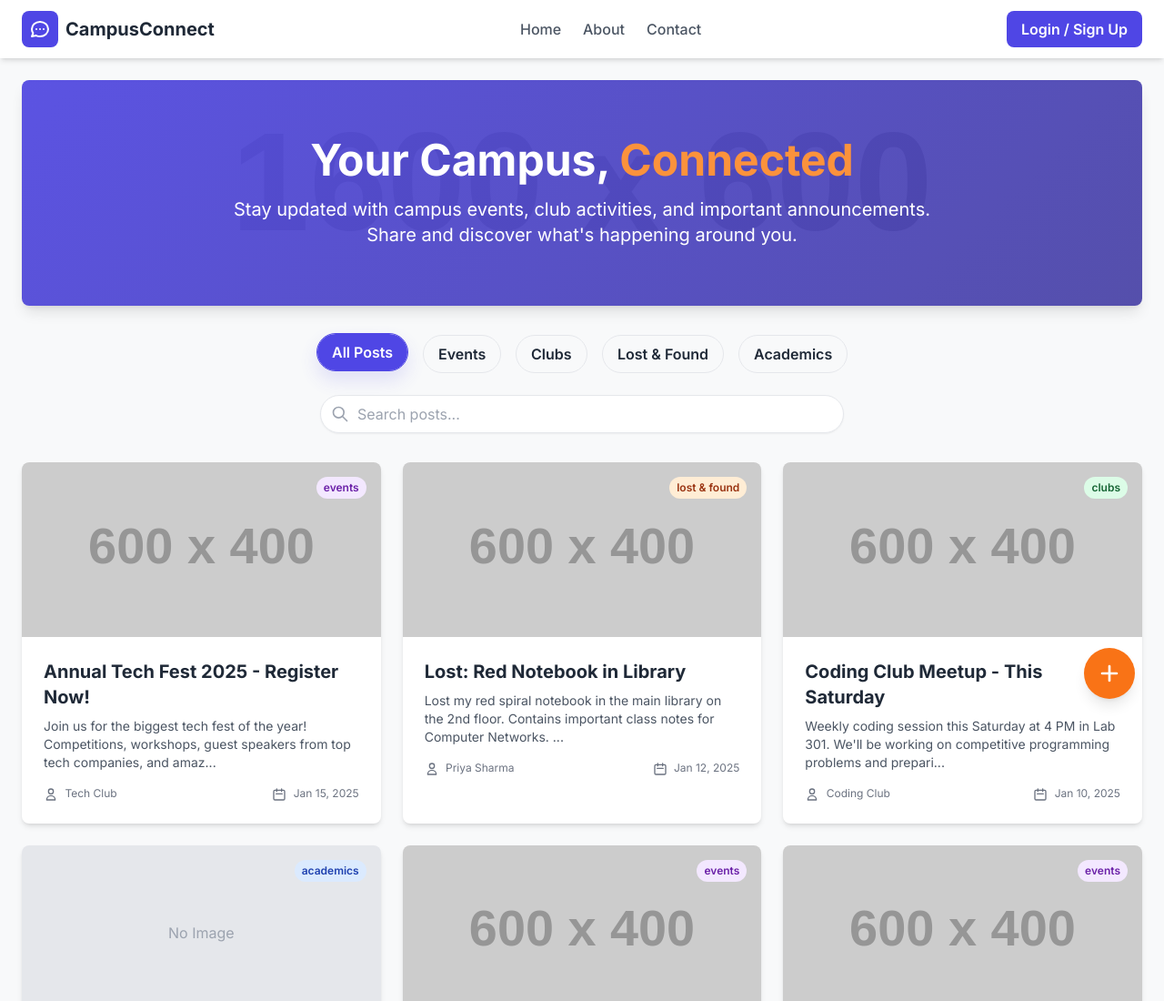
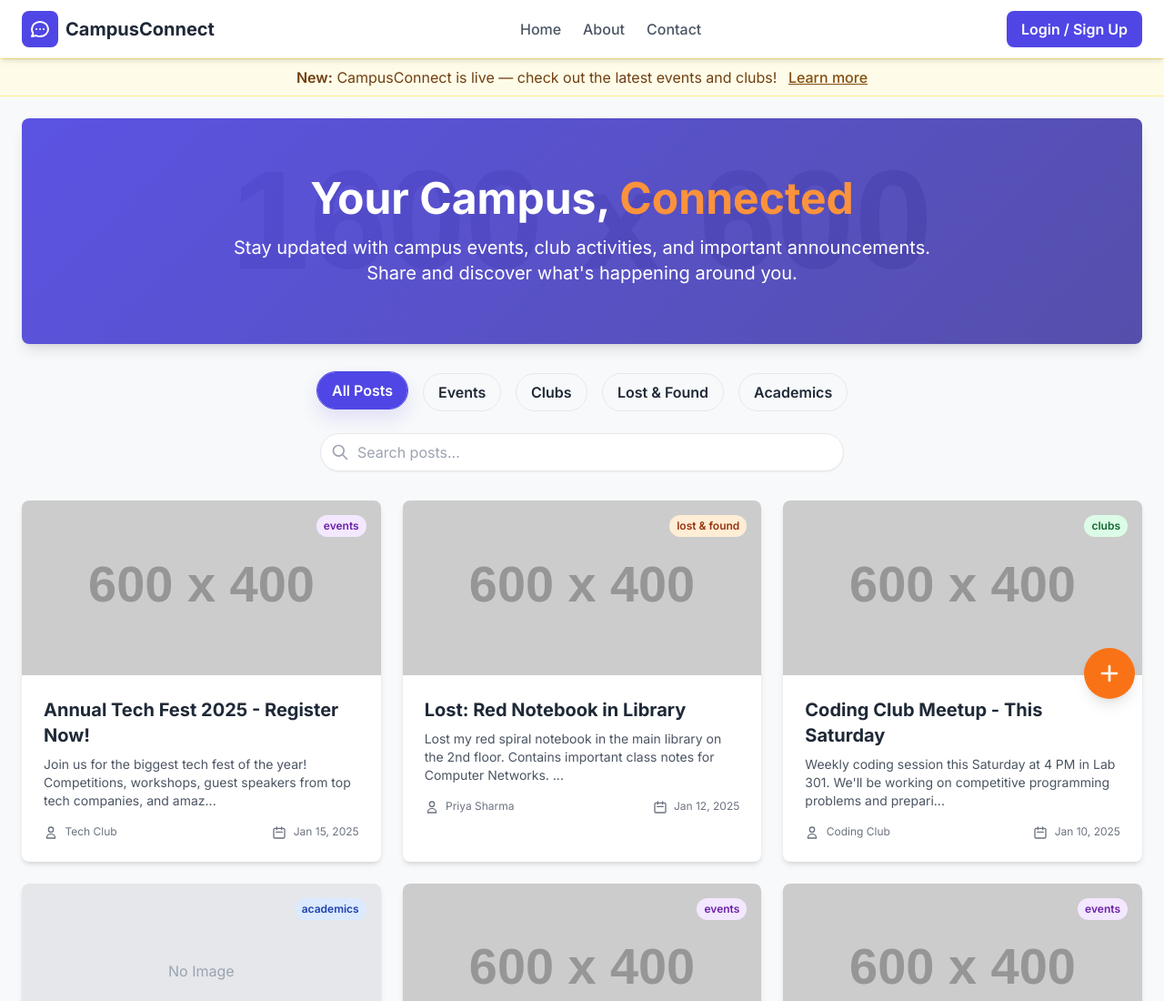
Before and after one commit to Ankit70842/Campus-Connect, a plain HTML site: page index.html in a window 1280 px wide. Shown: the top 1100 px of the page at 91% size. Drawn offline with nearby package versions, Linux system fonts and the light colour scheme; placeholder pictures from the web are drawn by us.

Commit message:
Feat: add visible announcement banner

```diff
--- a/index.html
+++ b/index.html
@@ -69,6 +69,15 @@
         >
       </nav>
     </header>
+
+    <!-- Announcement banner (visible change) -->
+    <div class="bg-yellow-50 border-t border-b border-yellow-200 text-yellow-900">
+      <div class="container mx-auto px-6 py-2 text-center text-sm md:text-base">
+        <strong class="font-semibold">New:</strong>
+        CampusConnect is live — check out the latest events and clubs!
+        <a href="#" class="underline font-medium ml-2 text-yellow-800">Learn more</a>
+      </div>
+    </div>
 
     <main class="container mx-auto p-4 md:p-6">
       <!-- Home Page Content -->
```
